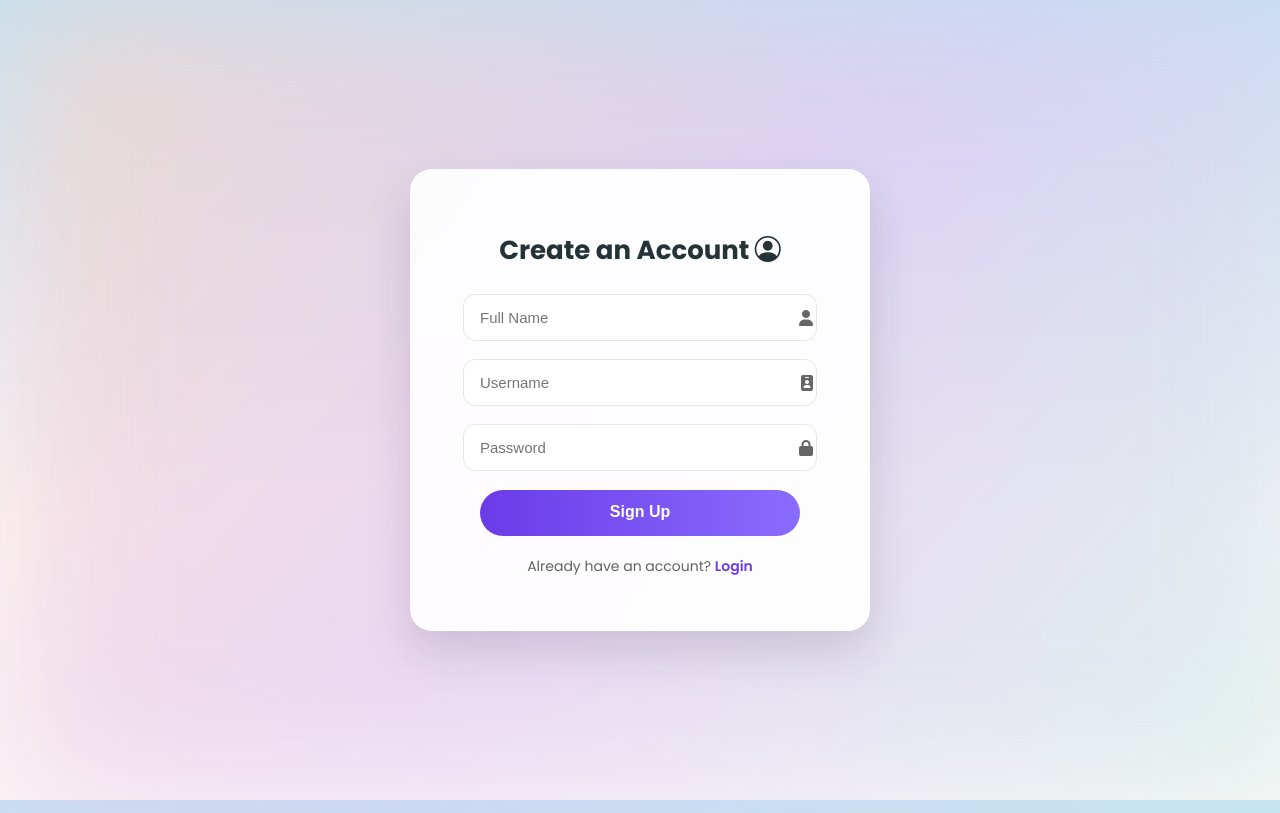
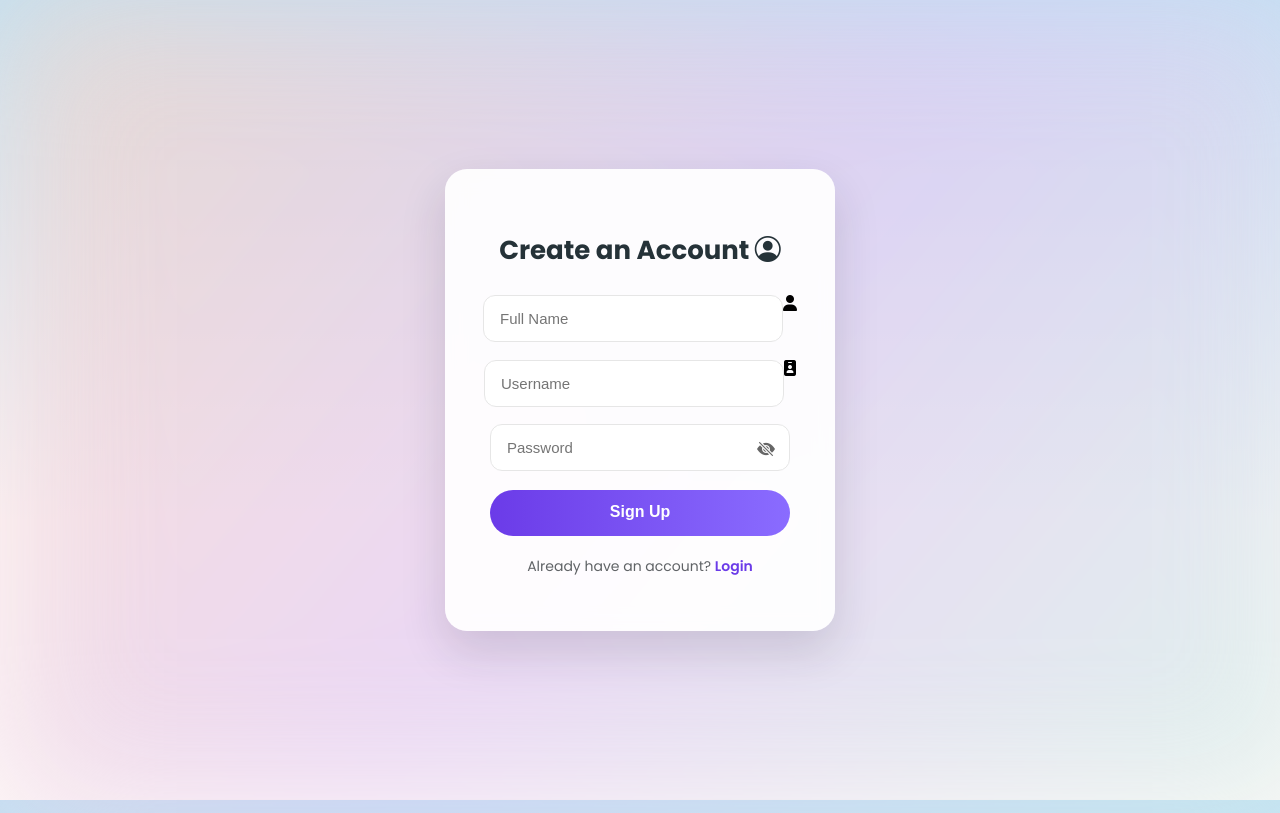
Before and after one commit to Gursimran-12/Tour-PS, a Flask app: page /signup in a window 1280 px wide; the page is wider, and only the part inside the window is pictured. Run offline with Flask 3, Linux system fonts and the light colour scheme; some libraries are stand-ins or nearby versions.

Commit message:
Minor Changes

```diff
--- a/app/templates/signup.html
+++ b/app/templates/signup.html
@@ -25,6 +25,13 @@
             --accent: #6b3be8;
             --text: #253238;
             --muted: #606366;
+
+            /* Common width for all fields */
+            --field-width: 300px;
+        }
+
+        * {
+            box-sizing: border-box;
         }
 
         /* PAGE BACKGROUND */
@@ -32,7 +39,7 @@
         body {
             margin: 0;
             font-family: "Poppins", sans-serif;
-            height: 100vh;
+            min-height: 100vh;
             display: flex;
             align-items: center;
             justify-content: center;
@@ -40,13 +47,16 @@
             overflow: hidden;
         }
 
-        /* PASTEL GLOW (same as home hero background) */
+        /* PASTEL GLOW */
 
         body::before {
             content: "";
             position: absolute;
             inset: 0;
-            background: linear-gradient(130deg, var(--pastel-peach), var(--pastel-lav), var(--pastel-mint));
+            background: linear-gradient(130deg,
+                    var(--pastel-peach),
+                    var(--pastel-lav),
+                    var(--pastel-mint));
             filter: blur(70px);
             opacity: .65;
             z-index: -1;
@@ -55,19 +65,19 @@
 
         @keyframes moveBg {
             0% {
-                transform: translateX(-6%) scale(1.02)
+                transform: translateX(-6%) scale(1.02);
             }
 
             50% {
-                transform: translateX(6%) scale(1.04)
+                transform: translateX(6%) scale(1.04);
             }
 
             100% {
-                transform: translateX(-6%) scale(1.02)
+                transform: translateX(-6%) scale(1.02);
             }
         }
 
-        /* GLASS CARD */
+        /* SIGNUP CARD */
 
         .signup-container {
             width: 390px;
@@ -89,18 +99,25 @@
             color: var(--text);
         }
 
+        /* FORM */
+
+        form {
+            display: flex;
+            flex-direction: column;
+            align-items: center;
+        }
+
         /* INPUT GROUP */
 
         .input-group {
             margin-bottom: 18px;
+            width: 100%;
             display: flex;
             justify-content: center;
-            position: relative;
         }
 
         .input-group input {
-            width: 100%;
-            max-width: 320px;
+            width: var(--field-width);
             padding: 14px 16px;
             border-radius: 12px;
             border: 1px solid #e6e6e6;
@@ -115,21 +132,39 @@
             box-shadow: 0 0 8px rgba(107, 59, 232, .25);
         }
 
-        /* ICON */
+        /* PASSWORD WRAPPER */
 
-        .input-group i {
+        .password-wrapper {
+            position: relative;
+            width: var(--field-width);
+        }
+
+        .password-wrapper input {
+            width: 100%;
+            padding: 14px 45px 14px 16px;
+        }
+
+        /* PASSWORD EYE */
+
+        .toggle-password {
             position: absolute;
-            right: 22px;
+            right: 15px;
             top: 50%;
             transform: translateY(-50%);
+            cursor: pointer;
+            font-size: 18px;
             color: #666;
+            transition: .2s;
+        }
+
+        .toggle-password:hover {
+            color: var(--accent);
         }
 
         /* SIGNUP BUTTON */
 
         .btn-signup {
-            width: 100%;
-            max-width: 320px;
+            width: var(--field-width);
             padding: 14px;
             border: none;
             border-radius: 999px;
@@ -177,19 +212,25 @@
         @keyframes fadeIn {
             from {
                 opacity: 0;
-                transform: translateY(12px)
+                transform: translateY(12px);
             }
 
             to {
                 opacity: 1;
-                transform: translateY(0)
+                transform: translateY(0);
             }
         }
 
-        @media(max-width:450px) {
+        /* MOBILE */
+
+        @media (max-width: 450px) {
             .signup-container {
-                width: 90%;
+                width: 92%;
                 padding: 28px;
+            }
+
+            :root {
+                --field-width: 100%;
             }
         }
     </style>
@@ -218,8 +259,10 @@
             </div>
 
             <div class="input-group">
-                <input type="password" name="password" placeholder="Password" required>
-                <i class="fas fa-lock"></i>
+                <div class="password-wrapper">
+                    <input type="password" id="password" name="password" placeholder="Password" required>
+                    <i class="bi bi-eye-slash-fill toggle-password" id="togglePassword"></i>
+                </div>
             </div>
 
             <button type="submit" class="btn-signup">Sign Up</button>
@@ -232,6 +275,24 @@
 
     </div>
 
+    <script>
+        const togglePassword = document.getElementById("togglePassword");
+        const password = document.getElementById("password");
+
+        togglePassword.addEventListener("click", function () {
+
+            const type =
+                password.getAttribute("type") === "password"
+                    ? "text"
+                    : "password";
+
+            password.setAttribute("type", type);
+
+            this.classList.toggle("bi-eye");
+            this.classList.toggle("bi-eye-slash-fill");
+        });
+    </script>
+
 </body>
 
 </html>
```
Also changed, not shown: app/templates/login.html (+71 -7 lines), app/templates/sightseeing_suggestion.html (+54 -9 lines).
